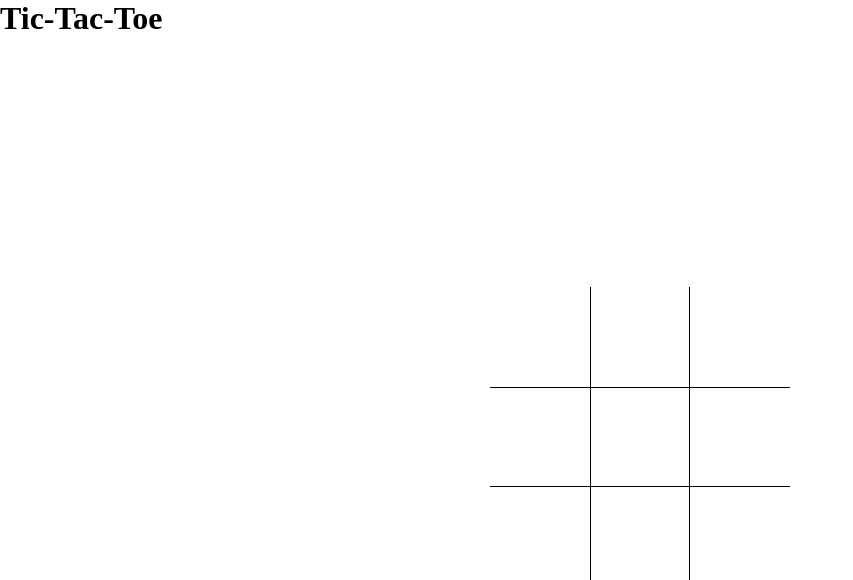
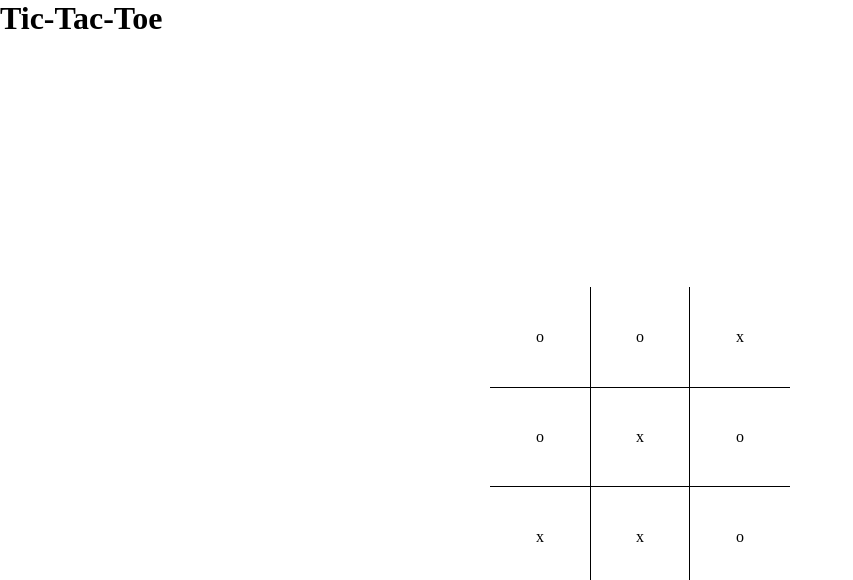
Before and after one commit to Md-Mosabbir/Tic-Tac-Toe, a plain HTML site: page index.html in a window 1280 px wide. Shown: the top 580 px of the page, without its empty margins (0-853 px from the left). Drawn offline with Linux system fonts and the light colour scheme.

Commit message:
Array of board can be displayed

```diff
--- a/index.html
+++ b/index.html
@@ -10,16 +10,16 @@
   </head>
   <body>
     <h1>Tic-Tac-Toe</h1>
-    <div id="container" class="container">
-      <div class="box" data-box></div>
-      <div class="box" data-box></div>
-      <div class="box" data-box></div>
-      <div class="box" data-box></div>
-      <div class="box" data-box></div>
-      <div class="box" data-box></div>
-      <div class="box" data-box></div>
-      <div class="box" data-box></div>
-      <div class="box" data-box></div>
+    <div id="container" class="container" data-lol="25">
+      <div class="box" data-box="0"></div>
+      <div class="box" data-box="1"></div>
+      <div class="box" data-box="2"></div>
+      <div class="box" data-box="3"></div>
+      <div class="box" data-box="4"></div>
+      <div class="box" data-box="5"></div>
+      <div class="box" data-box="6"></div>
+      <div class="box" data-box="7"></div>
+      <div class="box" data-box="8"></div>
     </div>
 
   </body>
--- a/static/app/app.js
+++ b/static/app/app.js
@@ -1,14 +1,29 @@
 // gameBoard
 
 (function gameBoard () {
-  const Board = ['x', 'o', 'x', 'o', 'x', 'o', 'x', 'x', 'o']
-
+  const Board = ['o', 'o', 'x', 'o', 'x', 'o', 'x', 'x', 'o']
 
   // Displaying Board
 
-  const containerDiv = document.querySelector('.container')
+  const containerDiv = document.getElementById('container')
+  const boxCells = document.querySelectorAll('[data-box]')
+
+
+
   // Function for displaying X and O in DOM
+  function displayArray () {
+    for (let i = 0; i < Board.length; i++) {
 
+
+
+      // boxCells[i].dataset.box
+      if(parseInt(boxCells[i].dataset.box) === i) {
+        boxCells[i].textContent = Board[i]
+
+      }
+    }
+  }
+  displayArray()
 }())
 
 // Factory Func for players
@@ -16,4 +31,5 @@
 function player (name, symbol) {
   return { name, symbol }
 }
+// eslint-disable-next-line no-unused-vars
 const mosabbir = player('Mosabbir', 'X')
--- a/static/style/style.css
+++ b/static/style/style.css
@@ -18,6 +18,9 @@
     width: 100px;
     height: 100px;
     border: 1px solid black;
+    display: flex;
+    align-items: center;
+    justify-content: center;
 }
 
 .box:first-child,
```
